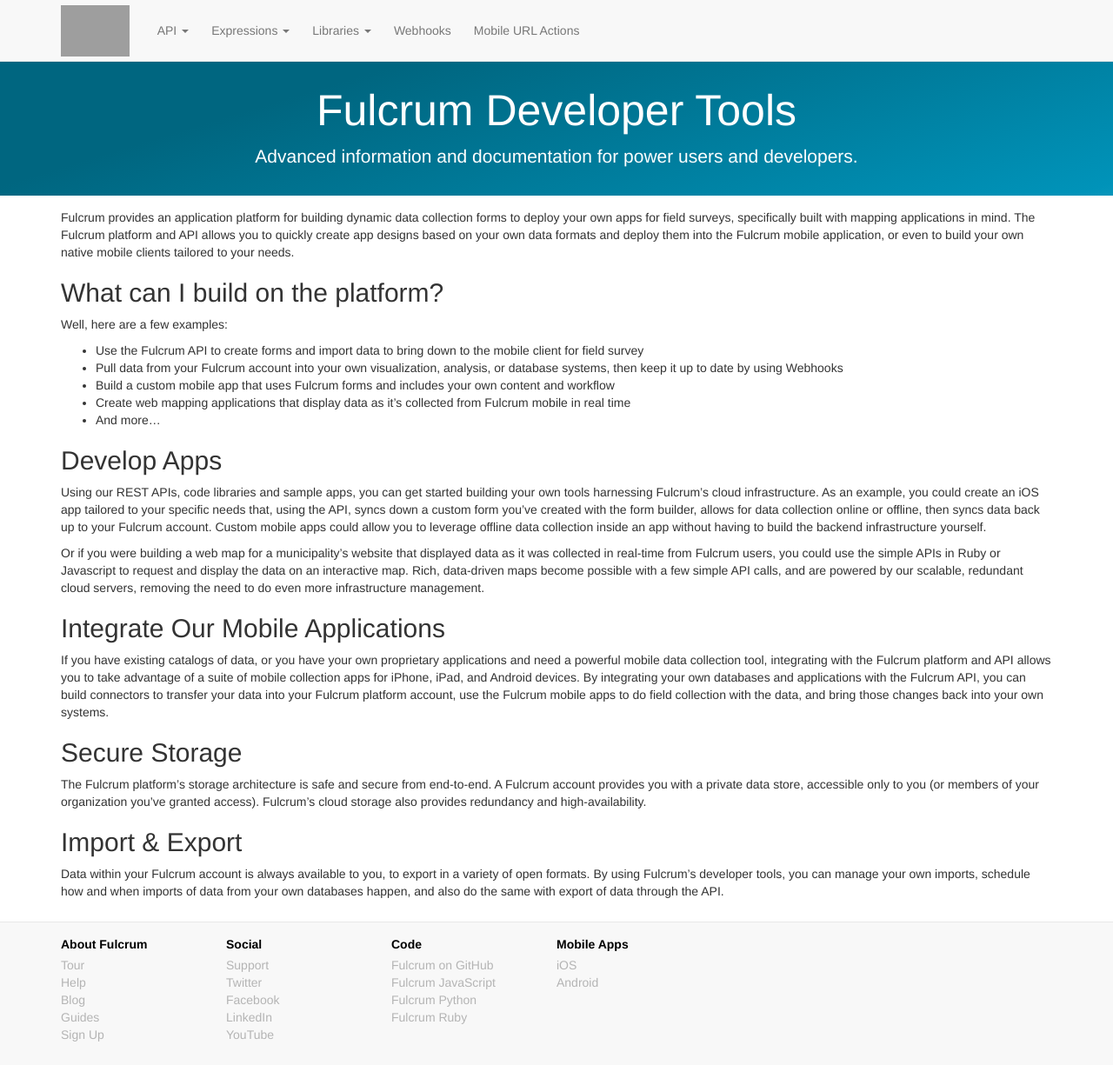
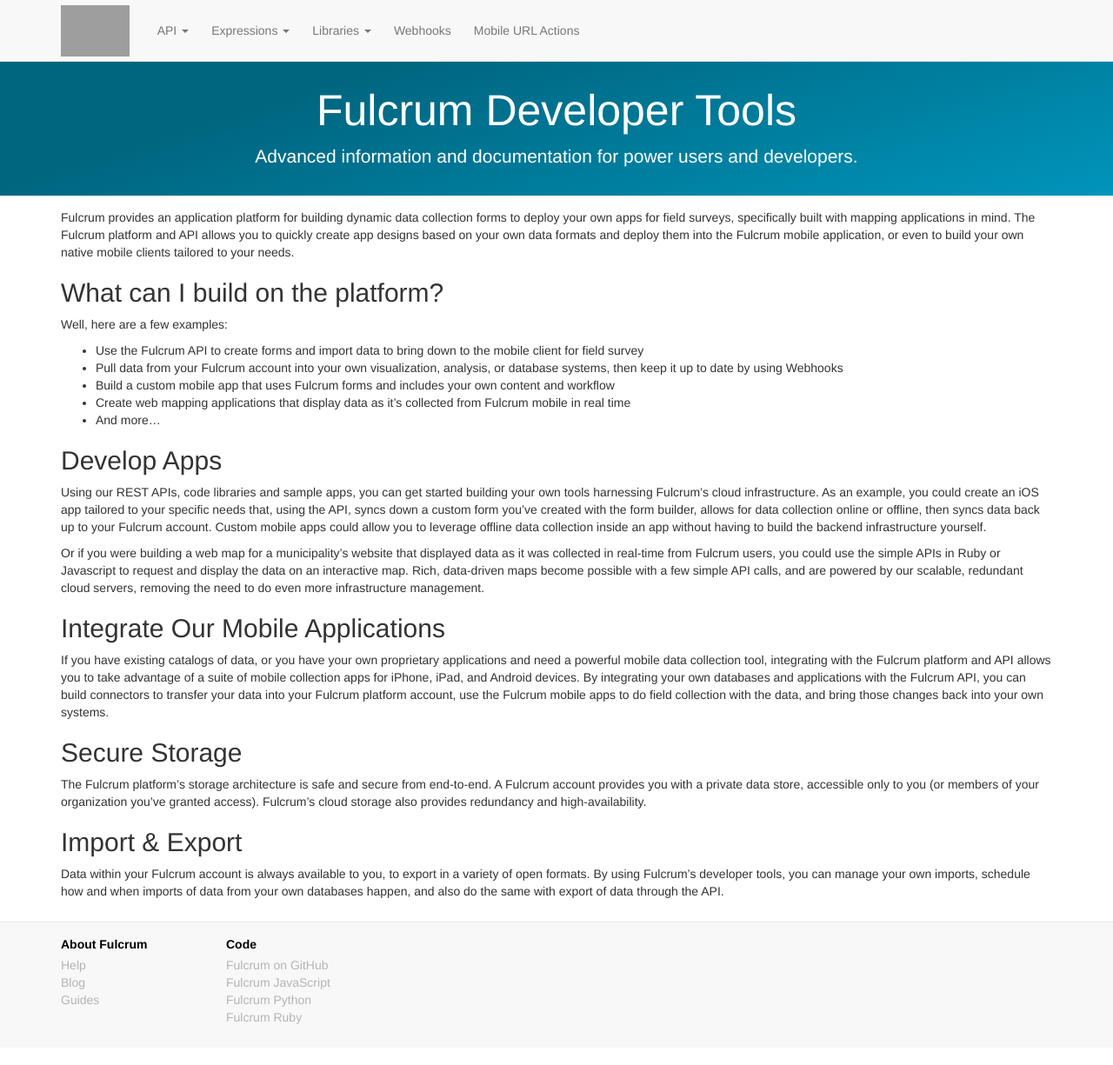
Before and after one commit to rylincoln/developer.fulcrumapp.com, a Jekyll site: the page built from index.md, in a window 1280 px wide and 1225 px high. Shown: the whole window at 87% size. Built offline with Jekyll 4.4.1, drawn with Linux system fonts in a browser that asks for light colours; nearby versions of some CDN libraries; grey boxes are pictures that could not be loaded.

Commit message:
Remove footer content

```diff
--- a/_includes/footer.html
+++ b/_includes/footer.html
@@ -7,9 +7,6 @@
       <ul class="col-md-2 col-xs-6 footer-column">
         <li class="title">About Fulcrum</li>
         <li>
-          <a href="http://www.fulcrumapp.com/tour/">Tour</a>
-        </li>
-        <li>
           <a href="http://www.fulcrumapp.com/help/">Help</a>
         </li>
         <li>
@@ -17,28 +14,6 @@
         </li>
         <li>
           <a href="http://www.fulcrumapp.com/guides/">Guides</a>
-        </li>
-        <li>
-          <a href="https://web.fulcrumapp.com/users/sign_up/">Sign Up</a>
-        </li>
-      </ul>
-
-      <ul class="col-md-2 col-xs-6 footer-column">
-        <li class="title">Social</li>
-        <li>
-          <a href="mailto:support@fulcrumapp.com">Support</a>
-        </li>
-        <li>
-          <a href="https://twitter.com/fulcrumapp">Twitter</a>
-        </li>
-        <li>
-          <a href="https://www.facebook.com/fulcrumapp/">Facebook</a>
-        </li>
-        <li>
-          <a href="https://www.linkedin.com/company/4788451">LinkedIn</a>
-        </li>
-        <li>
-          <a href="https://www.youtube.com/channel/UCp9XRb4VJpWTtFhPsyN5rWg">YouTube</a>
         </li>
       </ul>
 
@@ -58,15 +33,6 @@
         </li>
       </ul>
 
-      <ul class="col-md-2 col-xs-6 footer-column">
-        <li class="title">Mobile Apps</li>
-        <li>
-          <a href="https://itunes.apple.com/us/app/fulcrum/id467758260?mt=8">iOS</a>
-        </li>
-        <li>
-          <a href="https://play.google.com/store/apps/details?id=com.spatialnetworks.fulcrum">Android</a>
-        </li>
-      </ul>
     </div>
 
   </div>
```
